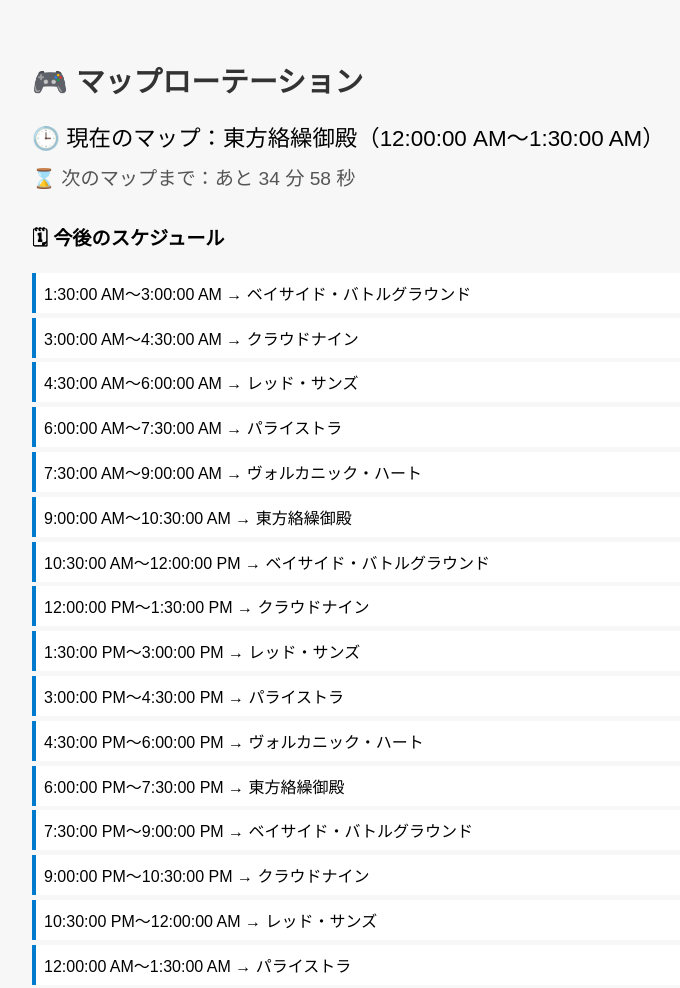
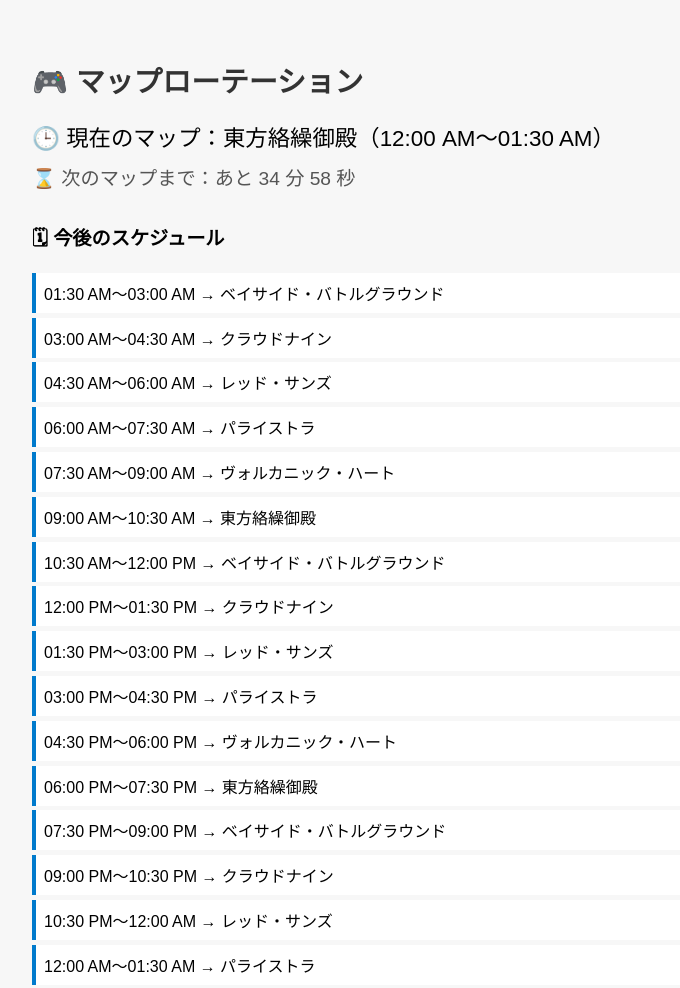
Before and after one commit to azimech101/map, a plain HTML site: page index.html in a window 1280 px wide. Shown: the whole page, without its empty margins (8-688 px from the left). Drawn offline with Linux system fonts and the light colour scheme.

Commit message:
Add files via upload

```diff
--- a/index.html
+++ b/index.html
@@ -54,7 +54,7 @@
       const { currentMap, periodStart, periodEnd } = getCurrentMapInfo(now);
 
       document.getElementById("currentMap").innerText =
-        `🕒 現在のマップ：${currentMap}（${periodStart.toLocaleTimeString()}～${periodEnd.toLocaleTimeString()}）`;
+        `🕒 現在のマップ：${currentMap}（${periodStart.toLocaleTimeString([], { hour: "2-digit", minute: "2-digit" })}～${periodEnd.toLocaleTimeString([], { hour: "2-digit", minute: "2-digit" })}）`;
 
       // 残り時間の表示
       const countdownEl = document.getElementById("countdown");
@@ -69,8 +69,8 @@
       for (let i = 1; i <= 16; i++) {
         const time = new Date(periodStart.getTime() + i * rotationMs);
         const map = mapList[(mapList.indexOf(currentMap) + i) % mapList.length];
-        const timeStr = time.toLocaleTimeString();
-        const timeEndStr = new Date(time.getTime() + rotationMs).toLocaleTimeString();
+        const timeStr = time.toLocaleTimeString([], { hour: "2-digit", minute: "2-digit" });
+        const timeEndStr = new Date(time.getTime() + rotationMs).toLocaleTimeString([], { hour: "2-digit", minute: "2-digit" });
         const li = document.createElement("li");
         li.textContent = `${timeStr}～${timeEndStr} → ${map}`;
         listEl.appendChild(li);
```
